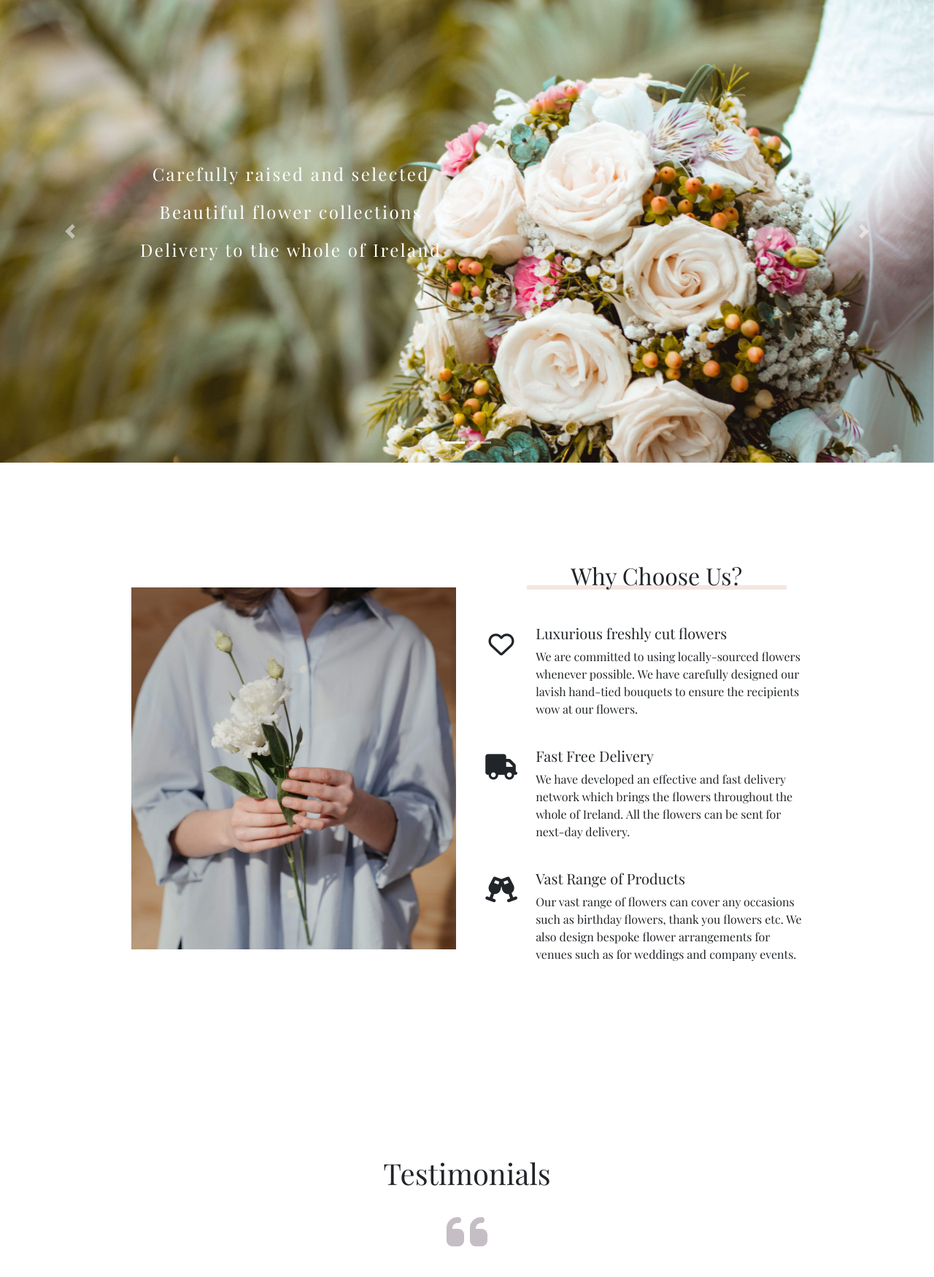
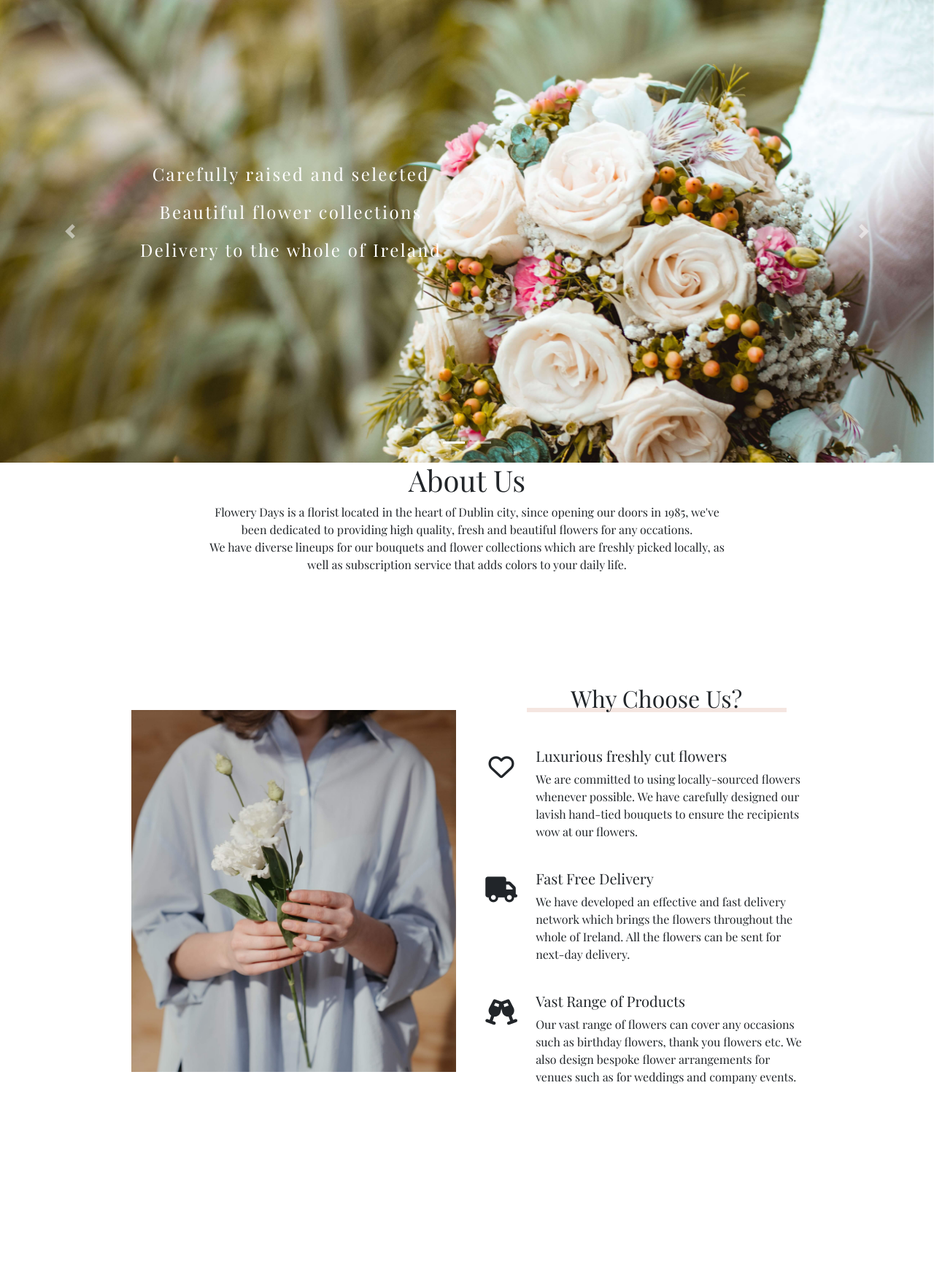
Before and after one commit to AsunaMasuda/FloweryDays, a Django app: page / in a window 1280 px wide. Shown: the part 166-1916 px from the top of the page at 73% size. Run offline with Django 3.2, Linux system fonts and the light colour scheme; some libraries are stand-ins or nearby versions.

Commit message:
Add about section to index.html

```diff
--- a/home/templates/home/index.html
+++ b/home/templates/home/index.html
@@ -175,6 +175,16 @@
 </section>
 
 <!-- About -->
+<section class="bg-about" id="about">
+  <div class="container animate__animated animate__fadeIn wow">
+    <div class="row">
+      <div class="offset-2 col-8 text-center">
+      <h1>About Us</h1>
+      <p>Flowery Days is a florist located in the heart of Dublin city, since opening our doors in 1985, we've been dedicated to providing high quality, fresh and beautiful flowers for any occations.<br>We have diverse lineups for our bouquets and flower collections which are freshly picked locally, as well as subscription service that adds colors to your daily life.</p>
+      </div>
+    </div>
+  </div>
+</section>
 <section class="page-section bg-why-choose-us" id="why-choose-us">
   <div class="container">
     <div class="row d-flex justify-content-center">
```
